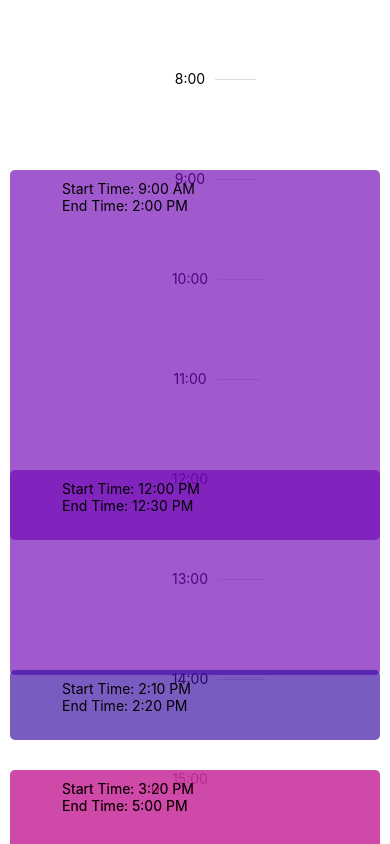
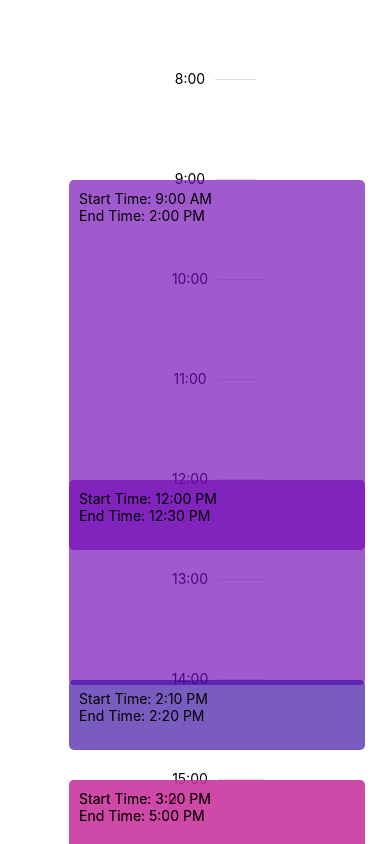
Before and after one commit to brunokiafuka/react-native-chrono, a React Native app: screen / in a window 390 px wide. Built offline with nearby package versions, Linux system fonts and the light colour scheme.

Commit message:
fix: appointment width

```diff
--- a/src/Appointment.tsx
+++ b/src/Appointment.tsx
@@ -33,10 +33,10 @@ export const Appointment = ({ startDate, endDate }: Props) => {
   const dragGesture = Gesture.Pan()
     .activateAfterLongPress(500)
     .onStart((event) => {
-      position.value = { x: 0, y: position.value.y };
+      position.value = { x: 0, y: event.absoluteY };
     })
     .onUpdate((event) => {
-      position.value = { x: event.x, y: event.translationY };
+      position.value = { x: event.x, y: event.absoluteY };
     });
 
   const animatedStyles = useAnimatedStyle(() => {
@@ -59,16 +59,12 @@ export const Appointment = ({ startDate, endDate }: Props) => {
 
 const styles = StyleSheet.create({
   container: {
-    height: 50,
-    width: "100%",
-    paddingLeft: 52,
-    backgroundColor: "purple",
+    width: "80%",
     position: "absolute",
-    shadowOpacity: 0.1,
-    shadowRadius: 1,
-    shadowColor: "#grey",
-    shadowOffset: { height: 2, width: 2 },
     borderRadius: 5,
     padding: 10,
+    alignSelf: "flex-end",
+    marginTop: 10,
+    right: 15,
   },
 });
```
